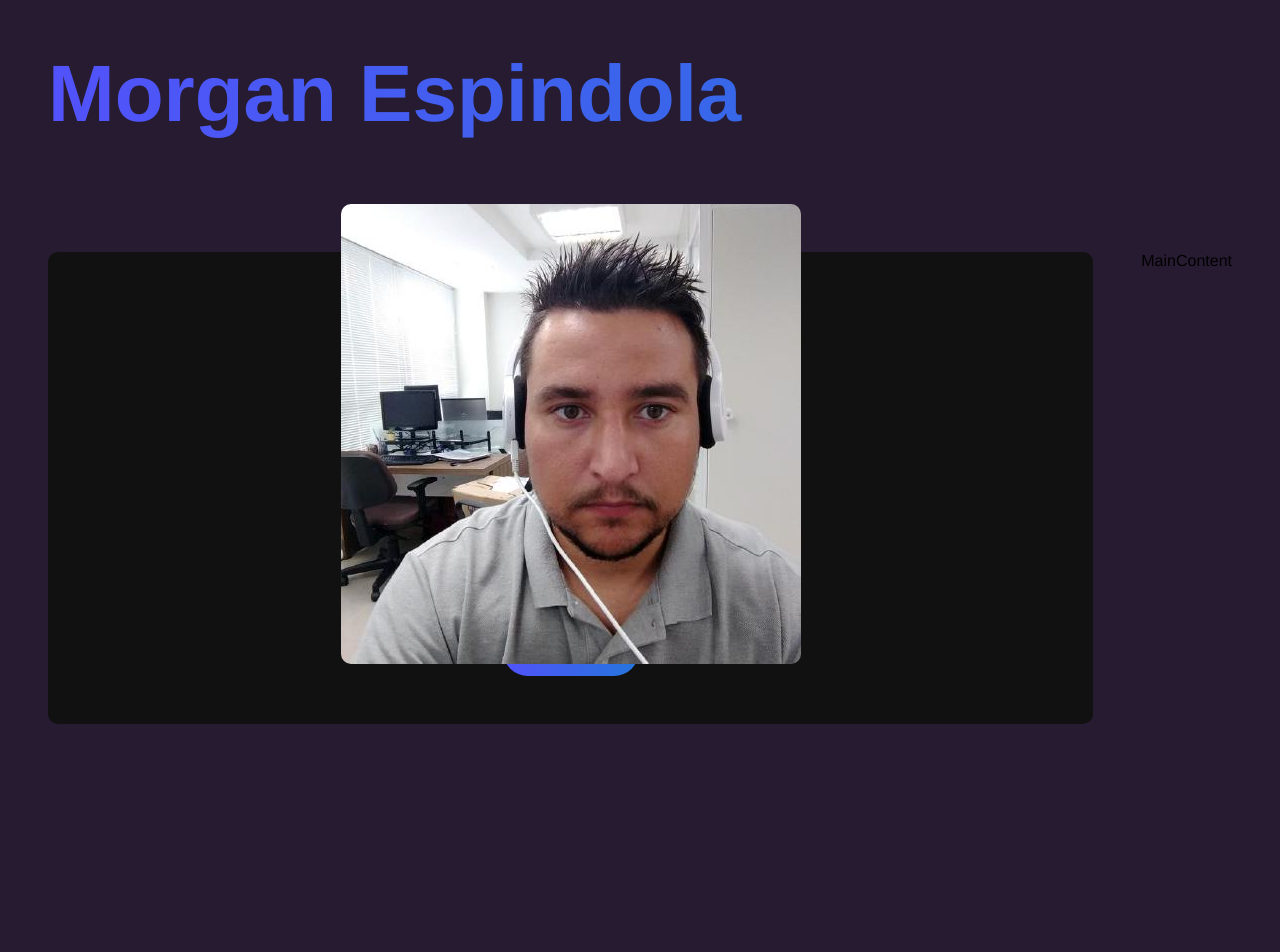
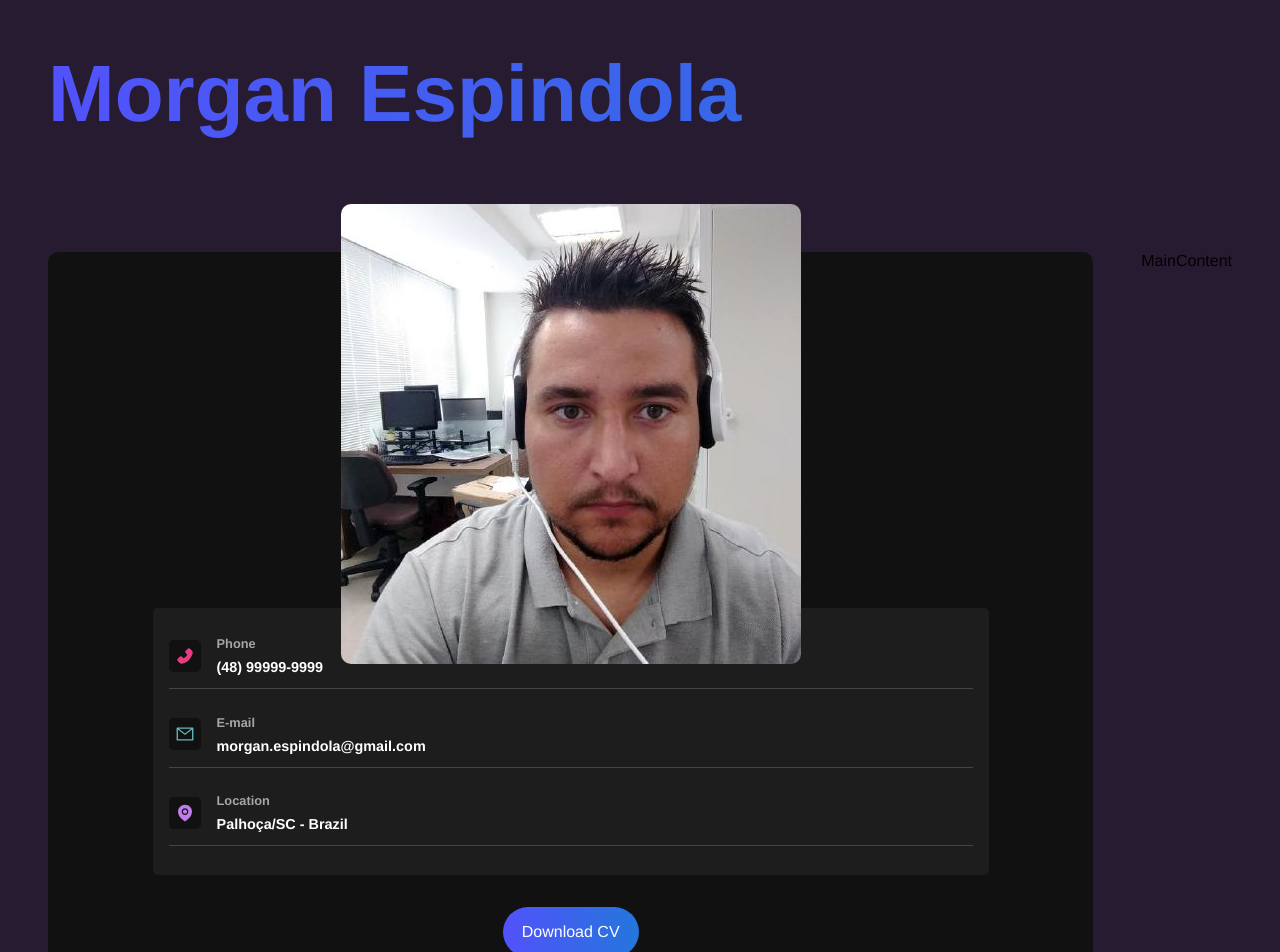
Before and after one commit to mspdl/sass_scss, a React (Vite) app in the folder 015-react-sass/: page / in a window 1280 px wide. Shown: the top 952 px of the page. Before the commit the page ends 800 px from the top, so only its background shows below. Built offline with nearby package versions, Linux system fonts and the light colour scheme.

Commit message:
Section 15: InformationContainer

```diff
--- /dev/null
+++ b/015-react-sass/src/components/InformationContainer.jsx
@@ -0,0 +1,38 @@
+import { AiFillEnvironment, AiFillPhone, AiOutlineMail } from "react-icons/ai";
+import "../styles/components/information-container.scss";
+
+const informationData = [
+  { dataType: "Phone", description: "(48) 99999-9999", icon: <AiFillPhone /> },
+  {
+    dataType: "E-mail",
+    description: "morgan.espindola@gmail.com",
+    icon: <AiOutlineMail />,
+  },
+  {
+    dataType: "Location",
+    description: "Palhoça/SC - Brazil",
+    icon: <AiFillEnvironment />,
+  },
+];
+
+const InformationContainer = () => {
+  return (
+    <section id="information-container">
+      {informationData.map((information) => (
+        <div
+          className="info-card"
+          id={information.dataType}
+          key={information.description}
+        >
+          {information.icon}
+          <div>
+            <h3>{information.dataType}</h3>
+            <p>{information.description}</p>
+          </div>
+        </div>
+      ))}
+    </section>
+  );
+};
+
+export default InformationContainer;
--- a/015-react-sass/src/components/Sidebar.jsx
+++ b/015-react-sass/src/components/Sidebar.jsx
@@ -1,5 +1,6 @@
 import Avatar from "../img/me.jpg";
 import "../styles/components/sidebar.scss";
+import InformationContainer from "./InformationContainer";
 import SocialNetwork from "./SocialNetwork";
 
 const Sidebar = () => {
@@ -8,7 +9,7 @@ const Sidebar = () => {
       <img src={Avatar} alt="Morgan Espindola" />
       <div className="title">Software Engineer</div>
       <SocialNetwork />
-      <p>contact</p>
+      <InformationContainer />
       <a href="" className="btn">
         Download CV
       </a>
--- /dev/null
+++ b/015-react-sass/src/styles/components/information-container.scss
@@ -0,0 +1,55 @@
+@use '../variables';
+@use "../mixins";
+
+#information-container {
+  @include mixins.center;
+  flex-direction: column;
+  background-color: variables.$bg-color-secondary;
+  padding: 1rem;
+  margin-bottom: 2rem;
+  text-align: left;
+  width: 80%;
+  border-radius: variables.$card-border-radius;
+
+  .info-card {
+    @include mixins.center;
+    justify-content: start;
+    gap: 1rem;
+    margin: .8rem;
+    padding-bottom: .8rem;
+    border-bottom: 1px solid variables.$card-border-color;
+    width: 100%;
+
+    h3 {
+      color: variables.$text-color-secondary;
+      font-size: .8rem;
+      margin-bottom: .5rem;
+    }
+
+    p {
+      color: variables.$text-color;
+      font-weight: bold;
+      font-size: .9rem;
+    }
+
+    svg {
+      background-color: variables.$bg-color;
+      padding: .4rem;
+      width: 2rem;
+      height: 2rem;
+      border-radius: variables.$card-border-radius;
+    }
+  }
+
+  #Phone {
+    color: variables.$phone-color;
+  }
+
+  #E-mail {
+    color: variables.$email-color;
+  }
+
+  #Location {
+    color: variables.$location-color;
+  }
+}
--- a/015-react-sass/src/styles/variables.scss
+++ b/015-react-sass/src/styles/variables.scss
@@ -8,11 +8,16 @@ $body-bg-color: #271b31;
 $bg-color: #111;
 $bg-color-secondary: #1d1d1d;
 $gradient: linear-gradient(90deg, rgba(82, 82, 250, 1) 0%, rgba(36, 118, 221, 1) 100%);
+$card-border-color: #444;
 
 $linkedin-color: #0072b1;
 $github-color: #ccc;
 $instagram-color: #bc2a8d;
 
+$phone-color: #e93b81;
+$email-color: #6ab5b9;
+$location-color: #c17ceb;
+
 // Sizes
 $container-border-radius: 10px;
 $card-border-radius: 5px;
```
